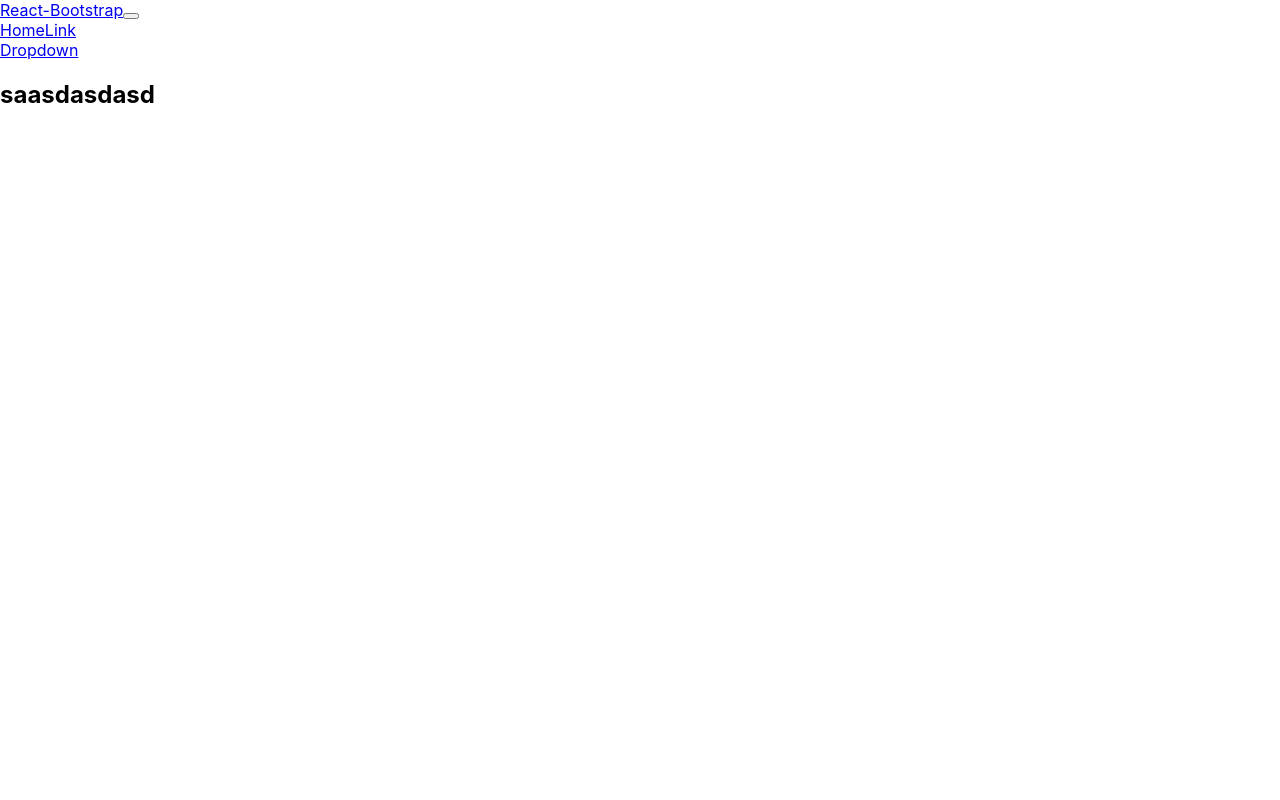
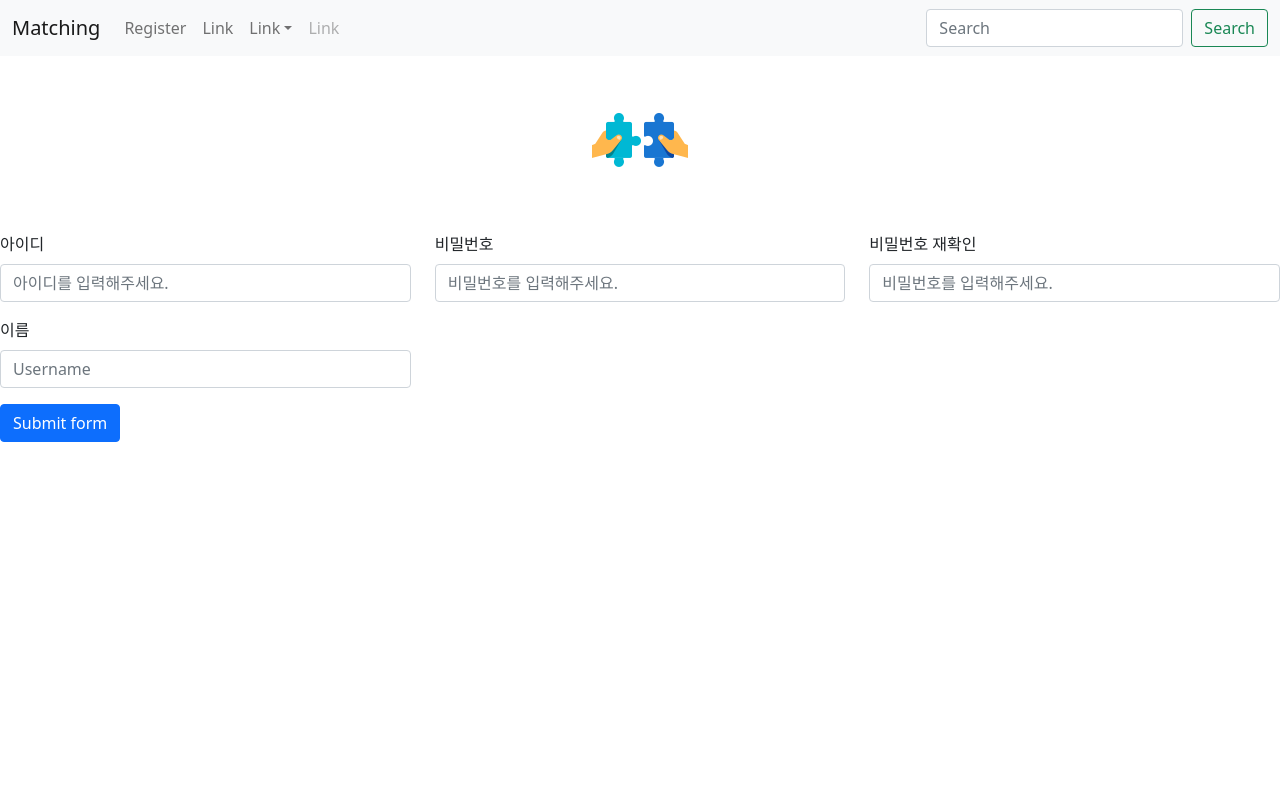
Before and after one commit to cshoon95/matching, a React (Create React App) app: page /Register in a window 1280 px wide. Shown: the top 800 px of the page. Built offline with nearby package versions, Linux system fonts and the light colour scheme.

Commit message:
[스타일] 매칭 메인 아이콘 추가

```diff
--- /dev/null
+++ b/src/comp/Footer.tsx
@@ -0,0 +1,11 @@
+import React from 'react';
+
+const Footer = () => {
+    return(
+        <div style={{marginTop: '100%'}}>
+            Footer Container
+        </div>
+    );
+}
+
+export default Footer;
--- a/src/comp/Header.tsx
+++ b/src/comp/Header.tsx
@@ -1,24 +1,41 @@
 import React from 'react';
-import { Navbar, Container, Nav, NavDropdown } from 'react-bootstrap';
+import { Navbar, Container, Nav, NavDropdown, Form, FormControl, Button } from 'react-bootstrap';
 
 const Header = () => {
     return(
         <Navbar bg="light" expand="lg">
-            <Container>
-                <Navbar.Brand href="#home">React-Bootstrap</Navbar.Brand>
-                <Navbar.Toggle aria-controls="basic-navbar-nav" />
-                <Navbar.Collapse id="basic-navbar-nav">
-                <Nav className="me-auto">
-                    <Nav.Link href="#home">Home</Nav.Link>
-                    <Nav.Link href="#link">Link</Nav.Link>
-                    <NavDropdown title="Dropdown" id="basic-nav-dropdown">
-                    <NavDropdown.Item href="#action/3.1">Action</NavDropdown.Item>
-                    <NavDropdown.Item href="#action/3.2">Another action</NavDropdown.Item>
-                    <NavDropdown.Item href="#action/3.3">Something</NavDropdown.Item>
+            <Container fluid>
+                <Navbar.Brand href="Main">Matching</Navbar.Brand>
+                <Navbar.Toggle aria-controls="navbarScroll" />
+                <Navbar.Collapse id="navbarScroll">
+                <Nav
+                    className="me-auto my-2 my-lg-0"
+                    style={{ maxHeight: '100px' }}
+                    navbarScroll
+                >
+                    <Nav.Link href="Register">Register</Nav.Link>
+                    <Nav.Link href="#action2">Link</Nav.Link>
+                    <NavDropdown title="Link" id="navbarScrollingDropdown">
+                    <NavDropdown.Item href="#action3">Action</NavDropdown.Item>
+                    <NavDropdown.Item href="#action4">Another action</NavDropdown.Item>
                     <NavDropdown.Divider />
-                    <NavDropdown.Item href="#action/3.4">Separated link</NavDropdown.Item>
+                    <NavDropdown.Item href="#action5">
+                        Something else here
+                    </NavDropdown.Item>
                     </NavDropdown>
+                    <Nav.Link href="#" disabled>
+                    Link
+                    </Nav.Link>
                 </Nav>
+                <Form className="d-flex">
+                    <FormControl
+                    type="search"
+                    placeholder="Search"
+                    className="me-2"
+                    aria-label="Search"
+                    />
+                    <Button variant="outline-success">Search</Button>
+                </Form>
                 </Navbar.Collapse>
             </Container>
         </Navbar>
--- a/src/Main.tsx
+++ b/src/comp/Main.tsx
@@ -3,7 +3,7 @@ import React from 'react';
 const Main = () => {
   return (
     <div>
-      sdadasdasdasdasdasdasdasdasd
+      Main
     </div>
   );
 }
--- a/src/comp/Register.tsx
+++ b/src/comp/Register.tsx
@@ -1,12 +1,82 @@
 import React, { useState } from 'react';
+import { Form, Row, Col, InputGroup, Button} from 'react-bootstrap';
 import mc from '../core/Mc';
+import Image from 'react-bootstrap/Image'
+import icon from '../style/img/mainIcon.png';
 
 const Register = () => {
+    const labelStyle = {
+        marginTop: "1rem"
+    }
+    const [validated, setValidated] = useState(false);
+
+    const handleSubmit = (event: any) => {
+        const form = event.currentTarget;
+
+        if (form.checkValidity() === false) {
+            event.preventDefault();
+            event.stopPropagation();
+        }
+
+        setValidated(true);
+    };
 
     return (
-        <div>
-            <h2>saasdasdasd</h2>
-        </div>
+        <>
+        <Image src={icon} rounded style={{ display : 'block', margin : 'auto', marginTop: '2rem'}}/>
+        <Form noValidate validated={validated} onSubmit={handleSubmit} style={{marginTop: '2rem'}}>
+            <Row className="mb-3">
+                <Form.Group as={Col} md="4" controlId="registerID">
+                    <Form.Label style={labelStyle}>아이디</Form.Label>
+                    <Form.Control
+                        required
+                        type="text"
+                        placeholder="아이디를 입력해주세요."
+                    />
+                    <Form.Control.Feedback type="invalid">
+                        아이디를 정확히 입력해주세요.
+                    </Form.Control.Feedback>
+                </Form.Group>
+
+                <Form.Group as={Col} md="4" controlId="registerPass1">
+                    <Form.Label style={labelStyle}>비밀번호</Form.Label>
+                    <Form.Control
+                        required
+                        type="password"
+                        placeholder="비밀번호를 입력해주세요."
+                    />
+                    <Form.Control.Feedback type="invalid">
+                        비밀번호를 정확히 입력해주세요.
+                    </Form.Control.Feedback>
+                </Form.Group>
+
+                <Form.Group as={Col} md="4" controlId="registerPass2">
+                    <Form.Label style={labelStyle}>비밀번호 재확인</Form.Label>
+                    <Form.Control
+                        required
+                        type="password"
+                        placeholder="비밀번호를 입력해주세요."
+                    />
+                    <Form.Control.Feedback type="invalid">
+                        비밀번호 확인을 정확히 입력해주세요.
+                    </Form.Control.Feedback>
+                </Form.Group>
+
+                <Form.Group as={Col} md="4" controlId="registerName">
+                    <Form.Label style={labelStyle}>이름</Form.Label>
+                    <Form.Control
+                    type="text"
+                    placeholder="Username"
+                    required
+                    />
+                    <Form.Control.Feedback type="invalid">
+                        이름을 정확히 입력해주세요.
+                    </Form.Control.Feedback>
+                </Form.Group>
+            </Row>
+            <Button type="submit">Submit form</Button>
+        </Form>
+        </>
     );
 };
 
--- a/src/index.tsx
+++ b/src/index.tsx
@@ -1,7 +1,6 @@
 import React from 'react';
 import ReactDOM from 'react-dom/client';
-import './index.css';
-import Main from './Main';
+import Main from './comp/Main';
 import reportWebVitals from './reportWebVitals';
 import { Provider } from 'react-redux';
 import { composeWithDevTools } from '@reduxjs/toolkit/dist/devtoolsExtension';
@@ -11,10 +10,12 @@ import dataReducer from './store/Data';
 import viewReducer from './store/View';
 import Register from './comp/Register';
 import Header from './comp/Header';
+import Footer from './comp/Footer';
 import mc from './core/Mc';
 import { parseCommandLine } from 'typescript';
 import queryString from "query-string";
 import { BrowserRouter as Router, Route, Routes } from 'react-router-dom';
+import 'bootstrap/dist/css/bootstrap.min.css';
 
 const root = ReactDOM.createRoot(
   document.getElementById('root') as HTMLElement
@@ -39,12 +40,13 @@ root.render(
   <React.StrictMode>
     <Provider store={store}>
       <Header />
-        <Router>
-          <Routes>
-            <Route path="/Main" element={<Main/>}/>
-            <Route path="/Register" element={<Register/>}/>
-          </Routes>
-        </Router>
+      <Router>
+        <Routes>
+          <Route path="/Main" element={<Main/>} />
+          <Route path="/Register" element={<Register/>} />
+        </Routes>
+      </Router>
+      <Footer/>
     </Provider>
   </React.StrictMode>
 );
```
Also changed, not shown: src/style/img/mainIcon.png (added), 1 other file (tests, documents, lock files or other folders).
